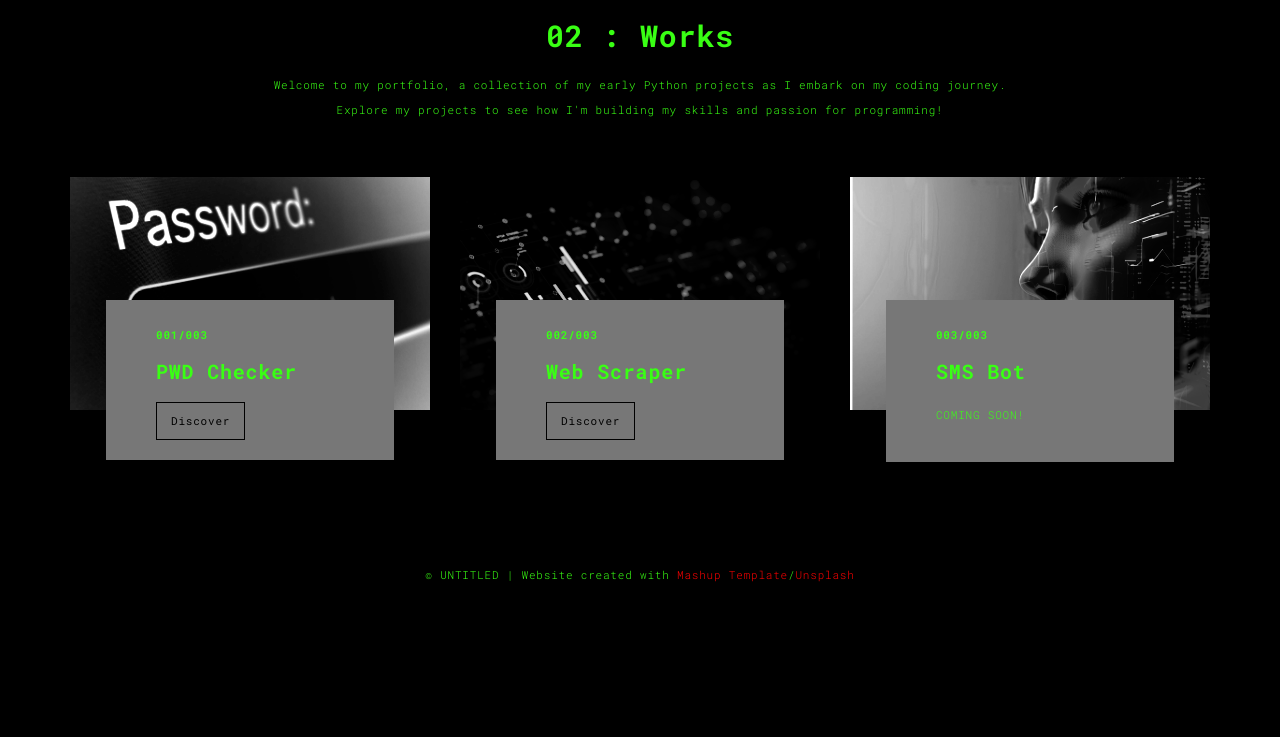
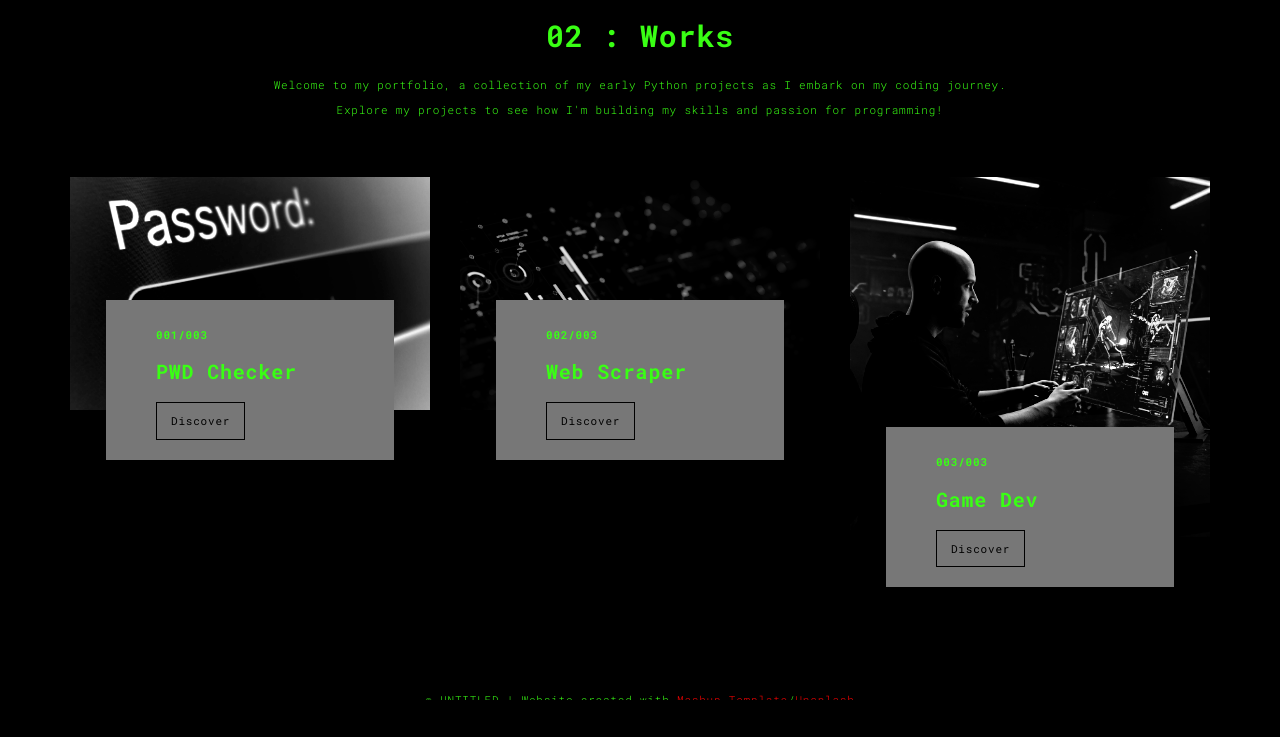
Before and after one commit to cainepavl/portfo, a Flask app: page /works.html in a window 1280 px wide. Shown: the part 90-827 px from the top of the page. Before the commit the page ends 672 px from the top, so only its background shows below. Run offline with Flask 3, Linux system fonts and the light colour scheme; some libraries are stand-ins or nearby versions.

Commit message:
Update works.html

```diff
--- a/templates/works.html
+++ b/templates/works.html
@@ -92,13 +92,13 @@
                     </div>
                     <div class="col-sm-4">
                       <a href="./work.html" title="" class="black-image-project-hover">
-                        <img src="./static/assets/images/work03-hover.png" alt="" class="img-responsive">
+                        <img src="./static/assets/images/work04-hover.png" alt="" class="img-responsive">
                       </a>
                       <div class="card-container card-container-lg">
                         <h4>003/003</h4>
-                        <h3>SMS Bot</h3>
-                        <p>COMING SOON!</p>
-<!--                         <a href="./work.html" title="" class="btn btn-default">Discover</a> -->
+                        <h3>Game Dev</h3>
+<!--                         <p>COMING SOON!</p> -->
+                      <a href="./work.html" title="" class="btn btn-default">Discover</a>
                       </div>
                     </div>
 
```
